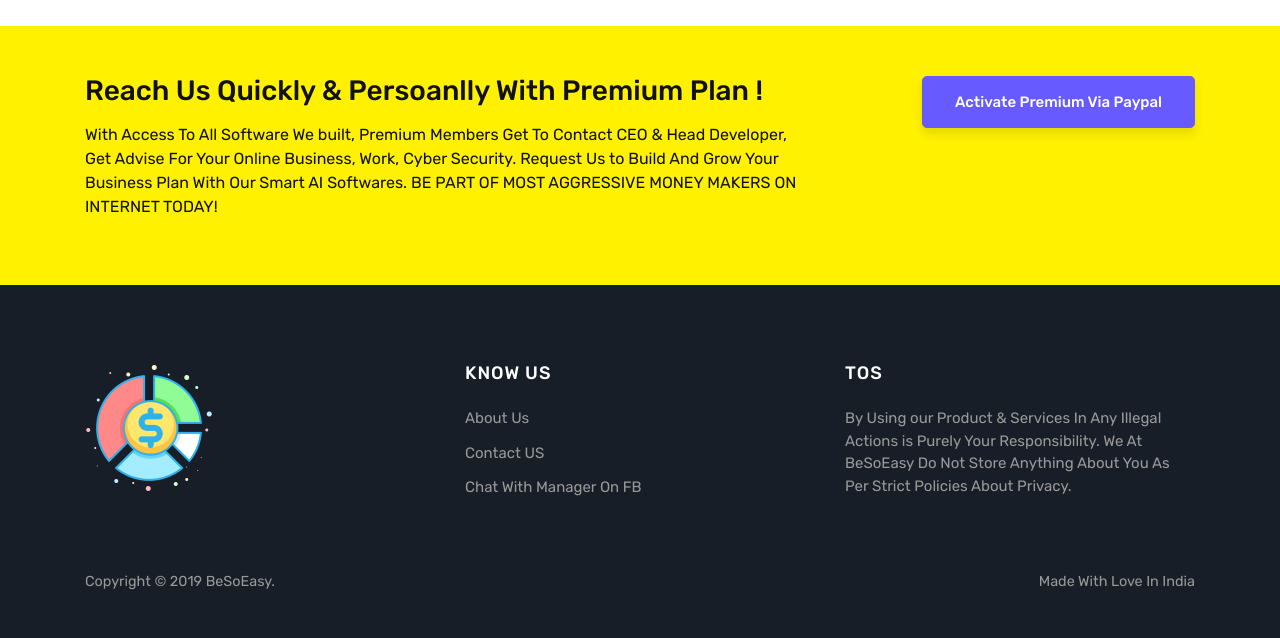
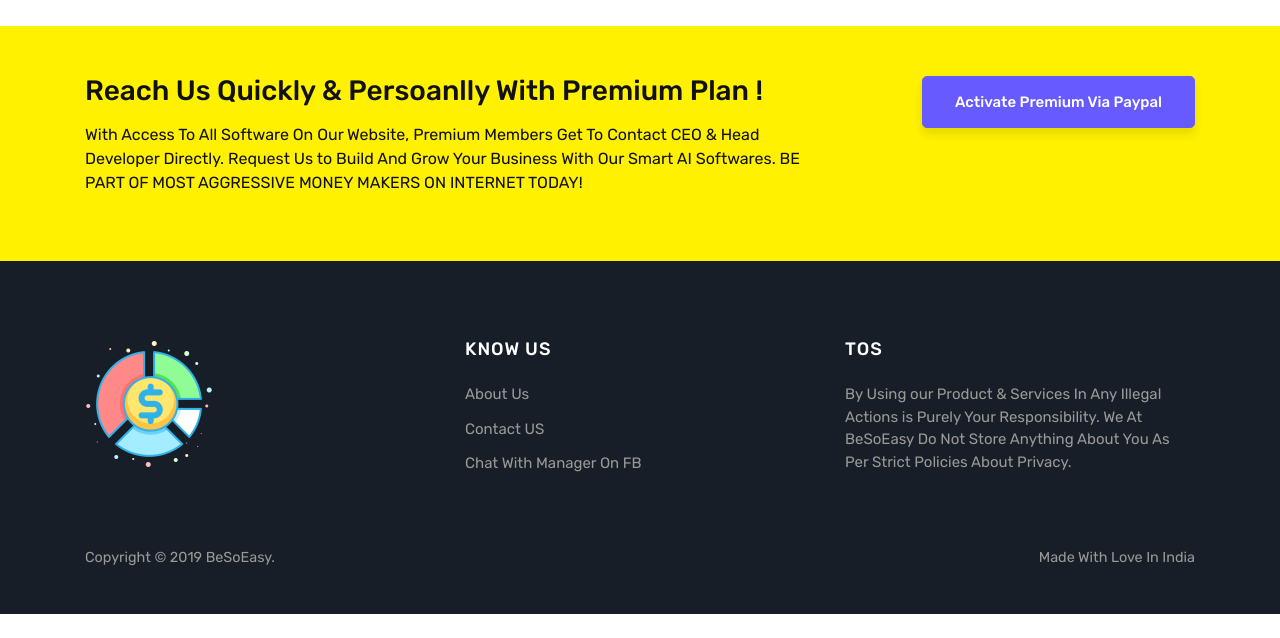
Before and after one commit to shochak2510/besoeasy.github.io, a Jekyll site: the page built from index.html, in a window 1280 px wide and 900 px high, scrolled down 1664 px, cut to the strip 262-900 px from the top of the window. Built offline with Jekyll 4.4.1, drawn with Linux system fonts in a browser that asks for light colours; the list of posts is cut into pages by our own code; after the commit the page ends 2540 px from its top, so only the background shows below that.

Commit message:
Update default.html

```diff
--- a/_layouts/default.html
+++ b/_layouts/default.html
@@ -117,9 +117,8 @@
                 <div class="col-md-8">
                     <h3>Reach Us Quickly & Persoanlly With Premium Plan !</h3>
                     <p>
-With Access To All Software We built, Premium Members Get To Contact CEO & Head Developer,
-Get Advise For Your Online Business, Work, Cyber Security.
- Request Us to Build And Grow Your Business Plan With Our Smart AI Softwares.
+With Access To All Software On Our Website, Premium Members Get To Contact CEO & Head Developer Directly.
+Request Us to Build And Grow Your Business With Our Smart AI Softwares.
 BE PART OF MOST AGGRESSIVE MONEY MAKERS ON INTERNET TODAY!
 </p>
                 </div>
```
